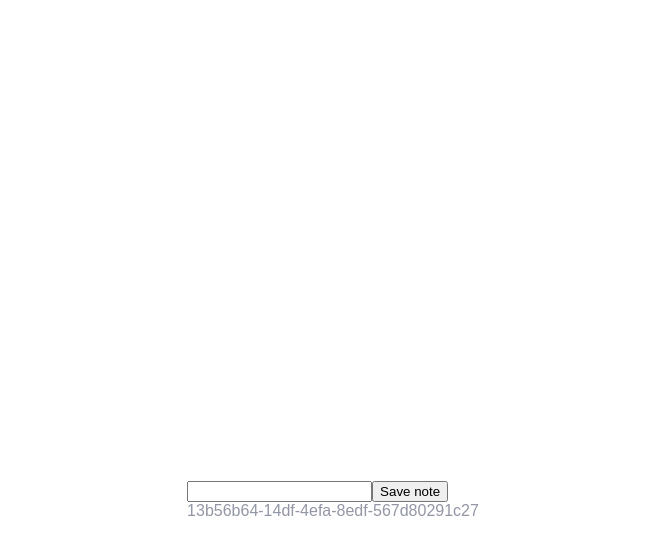
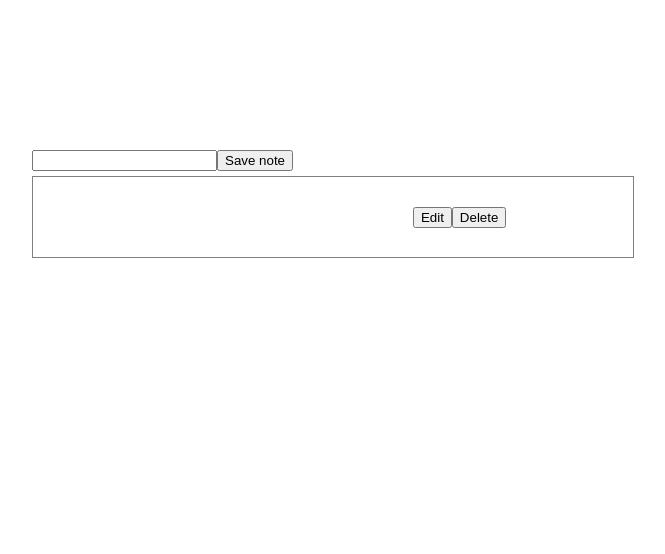
Before and after one commit to JMSBRN/text-editor-for-notes-with-tags, a React (Create React App) app: page / in a window 1280 px wide. Both pictures are taken after typing "Sample" into the empty fields and a click on the button "Save note". Shown: the top 554 px of the page, without its empty margins (307-972 px from the left). Built offline with nearby package versions, Linux system fonts and the light colour scheme.

Commit message:
fix: created Note comp. updated logic for.

```diff
--- a/package.json
+++ b/package.json
@@ -44,6 +44,7 @@
     ]
   },
   "devDependencies": {
+    "@babel/plugin-proposal-private-property-in-object": "^7.21.11",
     "eslint": "^8.45.0",
     "eslint-config-airbnb": "^19.0.4",
     "eslint-config-prettier": "^8.8.0",
--- a/src/components/content-text/ContentText.tsx
+++ b/src/components/content-text/ContentText.tsx
@@ -1,23 +1,17 @@
 import React from 'react';
 import { HighlightedElement } from '../../features/notes/interfaces.ts';
 
-export function ContnetText({
+export function ContentText({
   highlightElements,
 }: {
   highlightElements: HighlightedElement[];
 }) {
   return (
     <div>
-      {highlightElements.map((el) =>
-        el.isHighlighted ? (
-          <span key={el.text} style={{ backgroundColor: 'yellow' }}>
-            {el.text}
-          </span>
-        ) : (
-          <span key={el.text}>{el.text}</span>
-        )
-      )}
+      {highlightElements.map((el) => (
+        <span key={el.text}>{el.text}</span>
+      ))}
     </div>
   );
 }
-export default ContnetText;
+export default ContentText;
--- /dev/null
+++ b/src/components/content-text/ContentTextEditMode.tsx
@@ -0,0 +1,23 @@
+import React from 'react';
+import { HighlightedElement } from '../../features/notes/interfaces.ts';
+
+export function ContentTextEditMode({
+  highlightElements,
+}: {
+  highlightElements: HighlightedElement[];
+}) {
+  return (
+    <div>
+      {highlightElements.map((el) =>
+        el.isHighlighted ? (
+          <span key={el.text} style={{ backgroundColor: 'yellow' }}>
+            {el.text}
+          </span>
+        ) : (
+          <span key={el.text}>{el.text}</span>
+        )
+      )}
+    </div>
+  );
+}
+export default ContentTextEditMode;
--- a/src/components/note-editor/NoteEditorHook.tsx
+++ b/src/components/note-editor/NoteEditorHook.tsx
@@ -52,7 +52,12 @@ function NoteEditorHook() {
   };
 
   return (
-    <div>
+    <div
+      style={{
+        margin: '0 auto',
+        height: '700px',
+      }}
+    >
       <div className="tag">{tag}</div>
       <input type="text" value={inputValue} onChange={handleInputvalue} />
       <button type="button" onClick={handleCreateNote}>
--- a/src/components/note-list/Notes.tsx
+++ b/src/components/note-list/Notes.tsx
@@ -1,21 +1,15 @@
 import React from 'react';
 import { useAppSelector } from '../../hooks/storeHooks.ts';
 import { selectNotes } from '../../features/notes/notesSlice.ts';
-import ContnetText from '../content-text/ContentText.tsx';
+import Note from '../note/Note.tsx';
 
 function Notes() {
   const { notes } = useAppSelector(selectNotes);
+
   return (
     <div className="notes">
       {notes.map((note) => (
-        <div key={note.id}>
-          {!note.hidden && (
-            <div key={note.id} className="">
-              <div className="id">{note.id}</div>
-              <ContnetText highlightElements={note.content} />
-            </div>
-          )}
-        </div>
+        <div key={note.id}>{!note.hidden && <Note note={note} />}</div>
       ))}
     </div>
   );
--- /dev/null
+++ b/src/components/note/Note.tsx
@@ -0,0 +1,70 @@
+import React, { useState } from 'react';
+import ContentText from '../content-text/ContentText.tsx';
+import ContentTextEditMode from '../content-text/ContentTextEditMode.tsx';
+import { NoteHook } from '../../features/notes/interfaces.ts';
+import NoteStyled from './NoteStyles.ts';
+import {
+  editNote,
+  setisEditMode,
+  deleteNote,
+} from '../../features/notes/notesSlice.ts';
+import { getSymbolsAfterHashAnStopedAfterPoint } from '../../features/notes/utilsForNotes.ts';
+import { useAppDispatch } from '../../hooks/storeHooks.ts';
+import useHighlightTextAfterHash from '../../hooks/useHighlightTextAfterHash.ts';
+
+function Note({ note }: { note: NoteHook }) {
+  const { handleInputChange, inputText, highlightText } =
+    useHighlightTextAfterHash();
+  const dispatch = useAppDispatch();
+  const [tag, setTag] = useState<string>('');
+
+  const handleEditNote = (el: NoteHook) => {
+    dispatch(editNote(el));
+    dispatch(setisEditMode(el));
+  };
+  const handleDeleteNote = (el: NoteHook) => {
+    const { id } = el;
+    dispatch(deleteNote(id));
+  };
+  const handlleChangeContent = (e: React.ChangeEvent<HTMLInputElement>) => {
+    handleInputChange(e);
+    const { value } = e.target;
+    const symbols = getSymbolsAfterHashAnStopedAfterPoint(value);
+    symbols.forEach((symbol) => {
+      if (symbol) {
+        if (symbol !== '#') {
+          setTag(symbol);
+        }
+      }
+    });
+    const content = highlightText();
+    dispatch(editNote({ ...note, content, tag }));
+  };
+  return (
+    <NoteStyled key={note.id}>
+      <div className="id" style={{ fontSize: '10px' }}>
+        {!note.isEdit && <ContentText highlightElements={note.content} />}
+      </div>
+      {note.isEdit && (
+        <div>
+          <ContentTextEditMode highlightElements={note.content} />
+          <input
+            type="text"
+            value={inputText}
+            onChange={(e) => handlleChangeContent(e)}
+          />
+        </div>
+      )}
+      <div className="btns">
+        <button type="button" onClick={() => handleEditNote(note)}>
+          {note.isEdit ? 'Save' : 'Edit'}
+        </button>
+        <button type="button" onClick={() => handleDeleteNote(note)}>
+          Delete
+        </button>
+      </div>
+    </NoteStyled>
+  );
+}
+
+export default Note;
--- /dev/null
+++ b/src/components/note/NoteStyles.ts
@@ -0,0 +1,13 @@
+import { styled } from 'styled-components';
+
+const NoteStyled = styled.div`
+  margin: 5px auto;
+  width: 600px;
+  height: 80px;
+  border: 1px solid grey;
+  display: flex;
+  align-items: center;
+  justify-content: space-around;
+`;
+
+export default NoteStyled;
```
Also changed, not shown: 1 other file (tests, documents, lock files or other folders).
